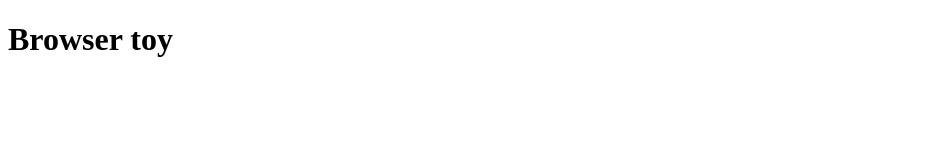
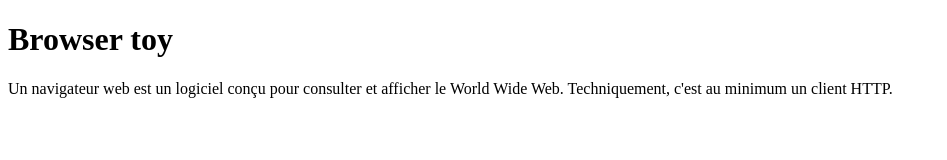
Before and after one commit to logu/browser-toy, a website: page public/index.html in a window 1280 px wide. Shown: the whole page, without its empty margins (0-947 px from the left). Drawn offline with Linux system fonts and the light colour scheme.

Commit message:
modified text

```diff
--- a/public/index.html
+++ b/public/index.html
@@ -7,5 +7,6 @@
 </head>
 <body>
 	<h1>Browser toy</h1>
+	<p> Un navigateur web est un logiciel conçu pour consulter et afficher le World Wide Web. Techniquement, c'est au minimum un client HTTP.</p>
 </body>
 </html>
```
